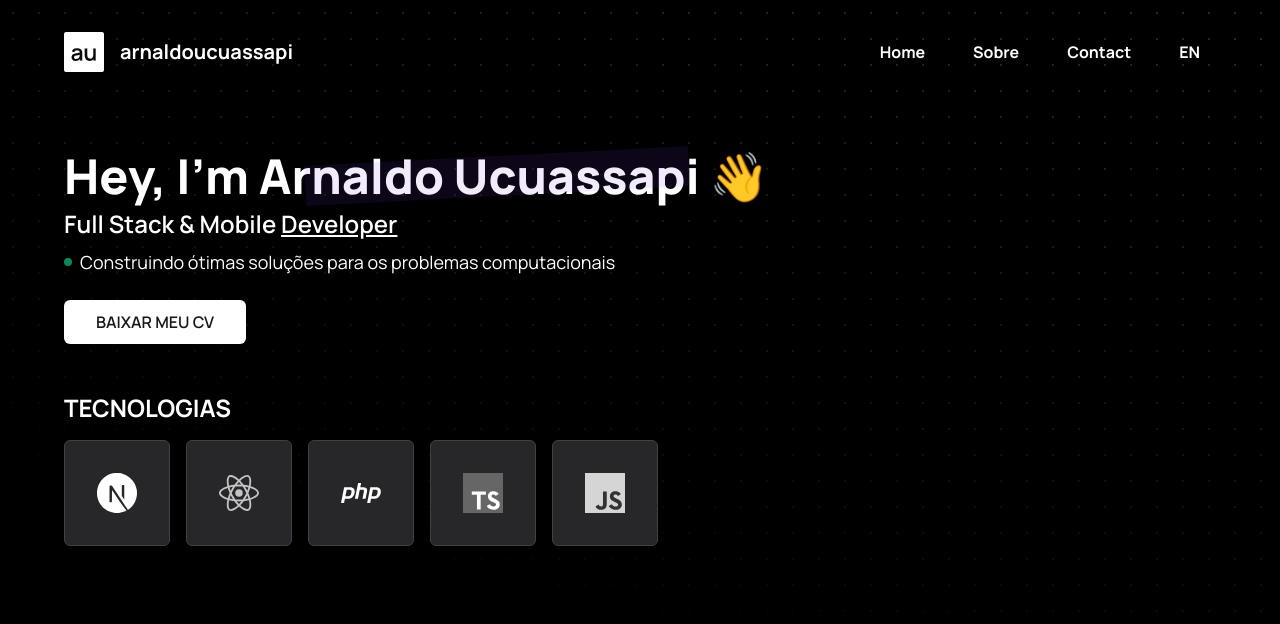
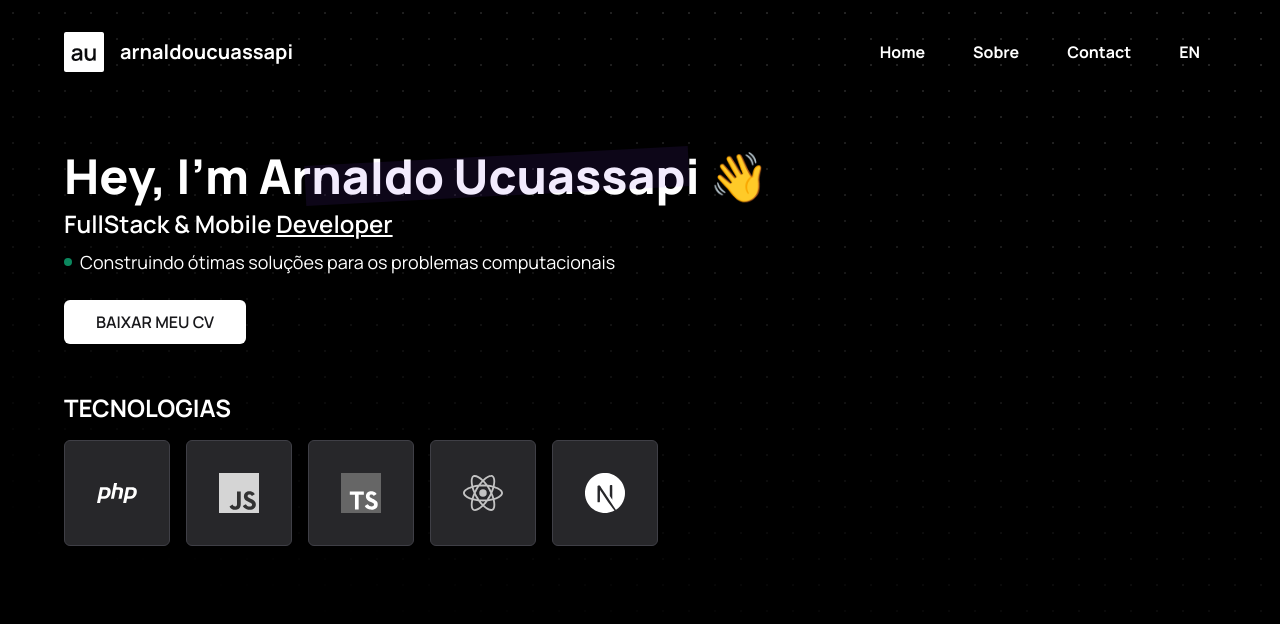
Before and after one commit to arnaldoucuassapi/iam, a Next.js app: page / in a window 1280 px wide. Shown: the top 624 px of the page. Built offline with nearby package versions, Linux system fonts and the light colour scheme.

Commit message:
refactor: making data dynamic

```diff
--- a/src/app/page.tsx
+++ b/src/app/page.tsx
@@ -1,21 +1,29 @@
 import { TechBoxImage } from "@/components/TechBoxImage"
-import Image from "next/image"
+import { Me } from "@/utils/database-in-memory"
 import Link from "next/link"
 
 export default function Home() {
+  const me = new Me();
+  const maximumAreaIndex = me.myAreas.length - 1;
+
   return (
     <main>
       <section className="my-12">
         <div className="relative max-w-max">
-          <h1 className="text-5xl font-extrabold z-50">Hey, I’m Arnaldo Ucuassapi 👋</h1>
+          <h1 className="text-5xl font-extrabold z-50">Hey, I’m {me.myFullName} 👋</h1>
           <div className="absolute top-1 right-20 z-10 -rotate-3 bg-violet-600 w-96 h-10 opacity-10"></div>
         </div>
 
-        <p className="text-2xl font-semibold my-2">Full Stack & Mobile <span className="underline">Developer</span></p>
+        <p className="text-2xl font-semibold my-2">
+          {me.myAreas.map((myArea, index) => {
+            return (maximumAreaIndex > index) ? `${myArea} & ` : `${myArea} `;
+          })}
+          <span className="underline">Developer</span>
+        </p>
 
         <div className="flex items-center gap-2">
           <div className="w-2 h-2 bg-emerald-500 rounded-full animate-pulse"></div>
-          <p className="text-lg">Construindo ótimas soluções para os problemas computacionais</p>
+          <p className="text-lg">{me.myDescription}</p>
         </div>
 
         <Link download="/cv-arnaldoucuassapi.pdf" href="#" target="_blank">
@@ -27,11 +35,9 @@ export default function Home() {
         <h2 className="text-2xl font-bold mb-4 uppercase">Tecnologias</h2>
 
         <div className="flex items-center gap-4">
-          <TechBoxImage src="/next-js.svg" alt="Logo do framework web Next.js 13" />
-          <TechBoxImage src="/react.svg" alt="Logo da biblioteca React" />
-          <TechBoxImage src="/php.svg" alt="Logo da linguagem PHP" />
-          <TechBoxImage src="/typescript.svg" alt="Logo da linguagem TypeScript" />
-          <TechBoxImage src="/javascript.svg" alt="Logo da linguagem JavaScript" />
+          {me.myTechs.map((tech) => {
+              return <TechBoxImage key={tech.name} src={tech.icon} alt={tech.name} />
+          })}
         </div>
       </section>
     </main>
--- /dev/null
+++ b/src/utils/database-in-memory.ts
@@ -0,0 +1,30 @@
+
+interface ITech {
+  name: string,
+  icon: string
+}
+
+export class Me {
+  private fullName;
+  private description;
+  private areas;
+  private techs: ITech[];
+
+  constructor() {
+    this.fullName = "Arnaldo Ucuassapi";
+    this.description = "Construindo ótimas soluções para os problemas computacionais";
+    this.areas = ["FullStack", "Mobile"];
+    this.techs = [
+      { name: "PHP", icon: "/php.svg" },
+      { name: "JavaScript", icon: "/javascript.svg" },
+      { name: "TypeScript", icon: "/typescript.svg" },
+      { name: "React.js", icon: "/react.svg" },
+      { name: "Next.js", icon: "/next-js.svg" }
+    ];
+  }
+
+  get myFullName() { return this.fullName }
+  get myAreas() { return this.areas }
+  get myDescription() { return this.description }
+  get myTechs() { return this.techs; }
+}
```
